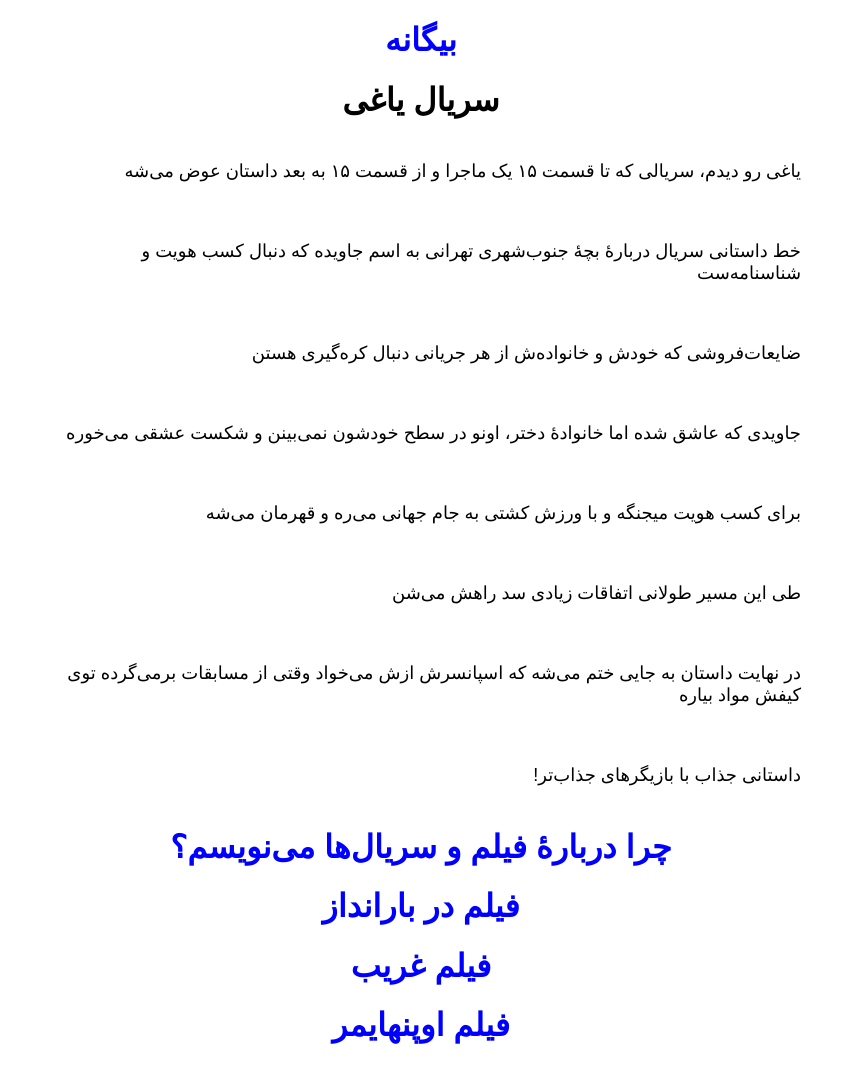
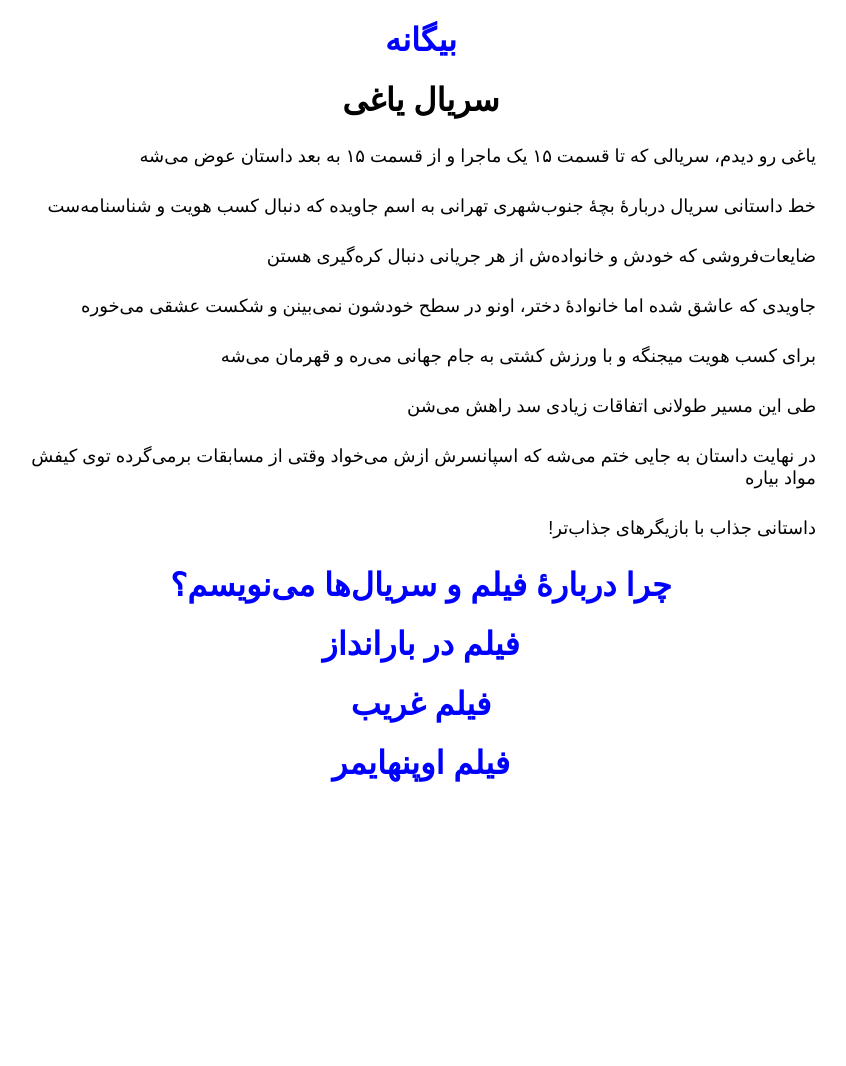
Before and after one commit to darkblog/darkblog.github.io, a Jekyll site: the page built from _posts/2023-8-19-4.md, in a window 1280 px wide. Shown: the whole page, without its empty margins (219-1065 px from the left). Built offline with Jekyll 4.4.1, drawn with Linux system fonts in a browser that asks for light colours; after the commit the page ends 900 px from its top, so only the background shows below that.

Commit message:
Update default.html

```diff
--- a/_layouts/default.html
+++ b/_layouts/default.html
@@ -10,7 +10,7 @@
 <title>{{ page.title }}</title>
 <meta name="description" content="{{ page.title }}">
 <link rel="canonical" href="{{ page.url | replace:'index.html','' | prepend: site.baseurl | prepend: site.url }}">
-<style>body{font-family:sans-serif;margin:auto;max-width:800px;text-align:center}a{color:blue;text-decoration:none}p{text-align:right;font-size:large;padding:20px}</style>
+<style>body{font-family:sans-serif;margin:auto;max-width:800px;text-align:center}a{color:blue;text-decoration:none}p{text-align:right;font-size:large;padding:5px}</style>
 </head>
 <body>
 <h1><a href="https://biganeh.com/">بیگانه</a></h1>
```
